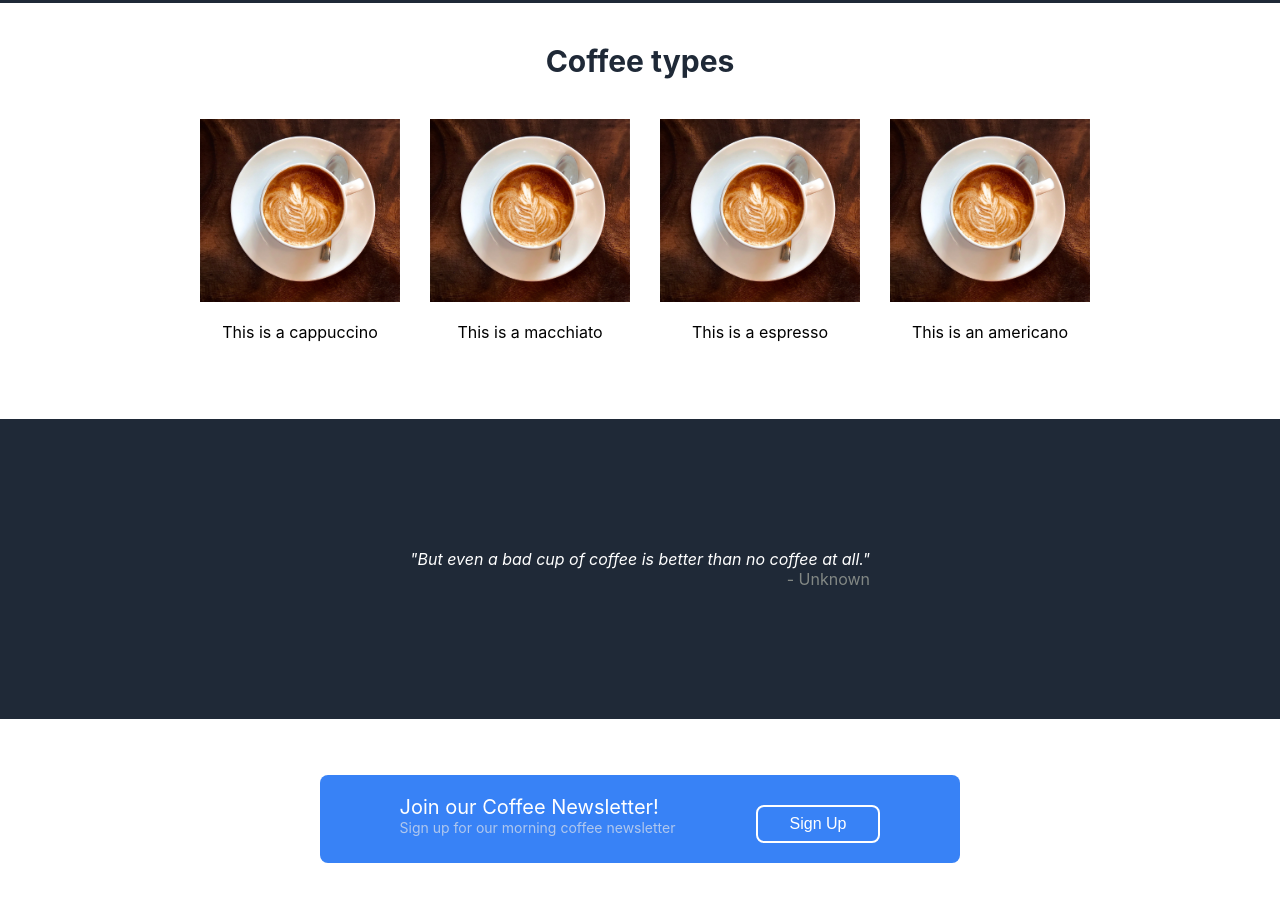
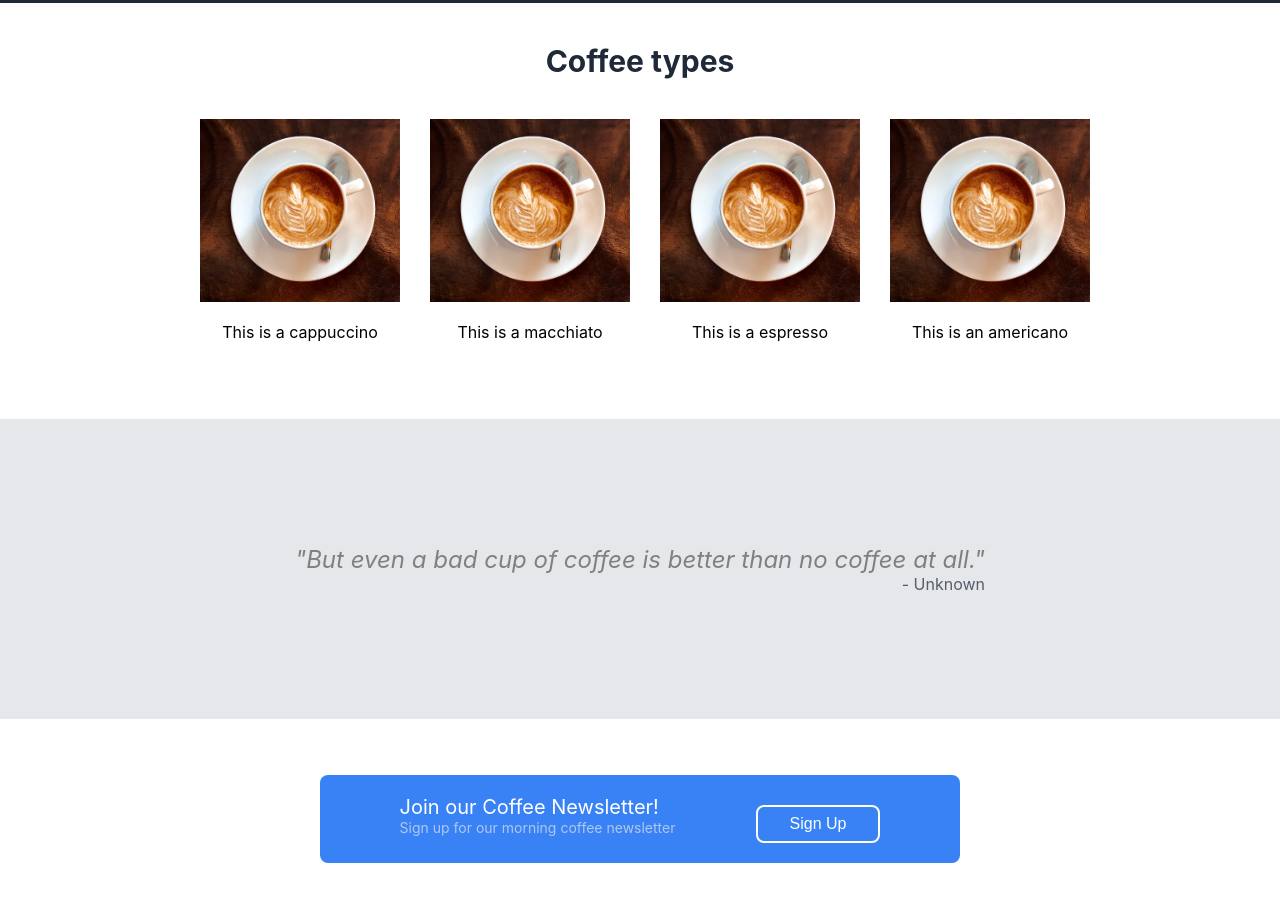
Before and after one commit to kazmonroy/landing-page, a plain HTML site: page index.html in a window 1280 px wide. Shown: the part 465-1366 px from the top of the page. Drawn offline with Linux system fonts and the light colour scheme.

Commit message:
Edit style.css

```diff
--- a/style.css
+++ b/style.css
@@ -123,26 +123,26 @@ img {
 
 .quote-container {
     height: 300px;
-    background-color: #1f2937;
+    background-color: #e5e7eb;
     text-align: center;
     display: flex;
     justify-content: center;
     align-items: center;
 
-
 }
 /* .quote-inside {
     padding: 50px 200px;
-    background-color: #51627a4f;
+    background-color: #e5e7eb;
 } */
 
 .blockquote {
-    color: white;
+    color: gray;
     font-style: italic;
+    font-size: 24px;
 }
 
 .author {
-    color: rgba(245, 245, 220, 0.466);
+    color: #1f2937b9;
     text-align: right;
 }
 
```
